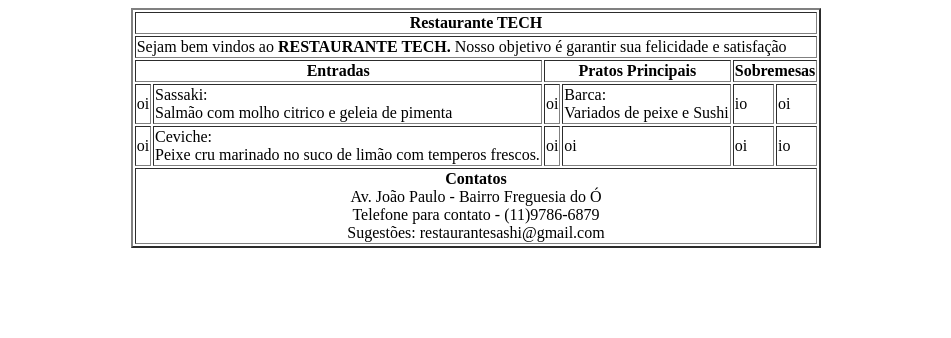
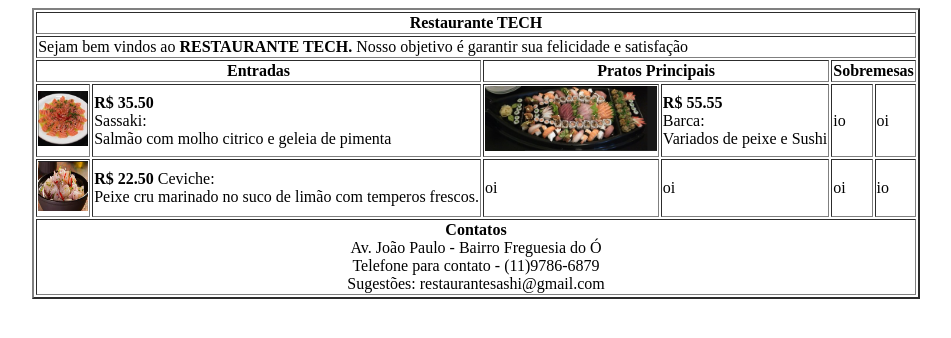
Before and after one commit to isabellatomazin/git-branches, a plain HTML site: page index.html in a window 1280 px wide. Shown: the whole page, without its empty margins (164-1115 px from the left). Drawn offline with Linux system fonts and the light colour scheme.

Commit message:
cardapio

```diff
--- a/index.html
+++ b/index.html
@@ -21,16 +21,16 @@
             <th colspan="2">Sobremesas</th>
         </tr>
         <tr>
-            <td>oi</td>
-            <td>Sassaki: <br>Salmão com molho citrico e geleia de pimenta</td>
-            <td>oi</td>
-            <td>Barca: <br>Variados de peixe e Sushi</td>
+            <td><img src="Sassaki.png" alt="Sassaki" width="50" height="55"></td>
+            <td><strong>R$ 35.50</strong> <br> Sassaki: <br>Salmão com molho citrico e geleia de pimenta</td>
+            <td><img src="barca.png" alt="barca japones" height="65" width=""></td>
+            <td><strong>R$ 55.55</strong><br> Barca: <br>Variados de peixe e Sushi</td>
             <td>io</td>
             <td>oi</td>
         </tr>
         <tr>
-            <td>oi</td>
-            <td>Ceviche: <br>Peixe cru marinado no suco de limão com temperos frescos.</td>
+            <td><img src="ceviche.png" alt="ceviche" width="50" height="50"></td>
+            <td><strong>R$ 22.50</strong> Ceviche: <br>Peixe cru marinado no suco de limão com temperos frescos.</td>
             <td>oi</td>
             <td>oi</td>
             <td>oi</td>
```
Also changed, not shown: Sassaki.png (added), barca.png (added), ceviche.png (added).
